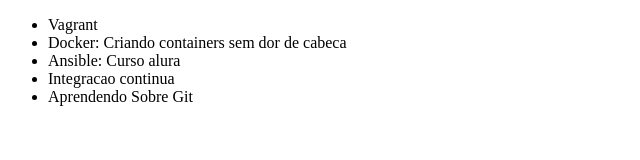
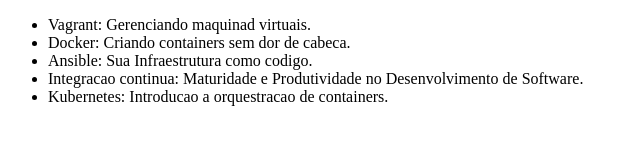
Before and after one commit to robmaycon/alura-git, a plain HTML site: page index.html in a window 1280 px wide. Shown: the whole page, without its empty margins (0-640 px from the left). Drawn offline with Linux system fonts and the light colour scheme.

Commit message:
alteracao final nos nomes dos cursos e titulo

```diff
--- a/index.html
+++ b/index.html
@@ -2,15 +2,15 @@
 <html lang="en">
 <head>
     <meta charset="UTF-8">
-    <title>Curso de Git</title>
+    <title>Lista de cursos de DevOPs da Alura</title>
 </head>
 <body>
     <ul>
-        <li>Vagrant</li>
-        <li>Docker: Criando containers sem dor de cabeca</li>
-        <li>Ansible: Curso alura</li>
-        <li>Integracao continua</li>
-        <li>Aprendendo Sobre Git</li>
+        <li>Vagrant: Gerenciando maquinad virtuais.</li>
+        <li>Docker: Criando containers sem dor de cabeca.</li>
+        <li>Ansible: Sua Infraestrutura como codigo.</li>
+        <li>Integracao continua: Maturidade e Produtividade no Desenvolvimento de Software.</li>
+        <li>Kubernetes: Introducao a orquestracao de containers.</li>
     </ul>
 </body>
 </html>
```
